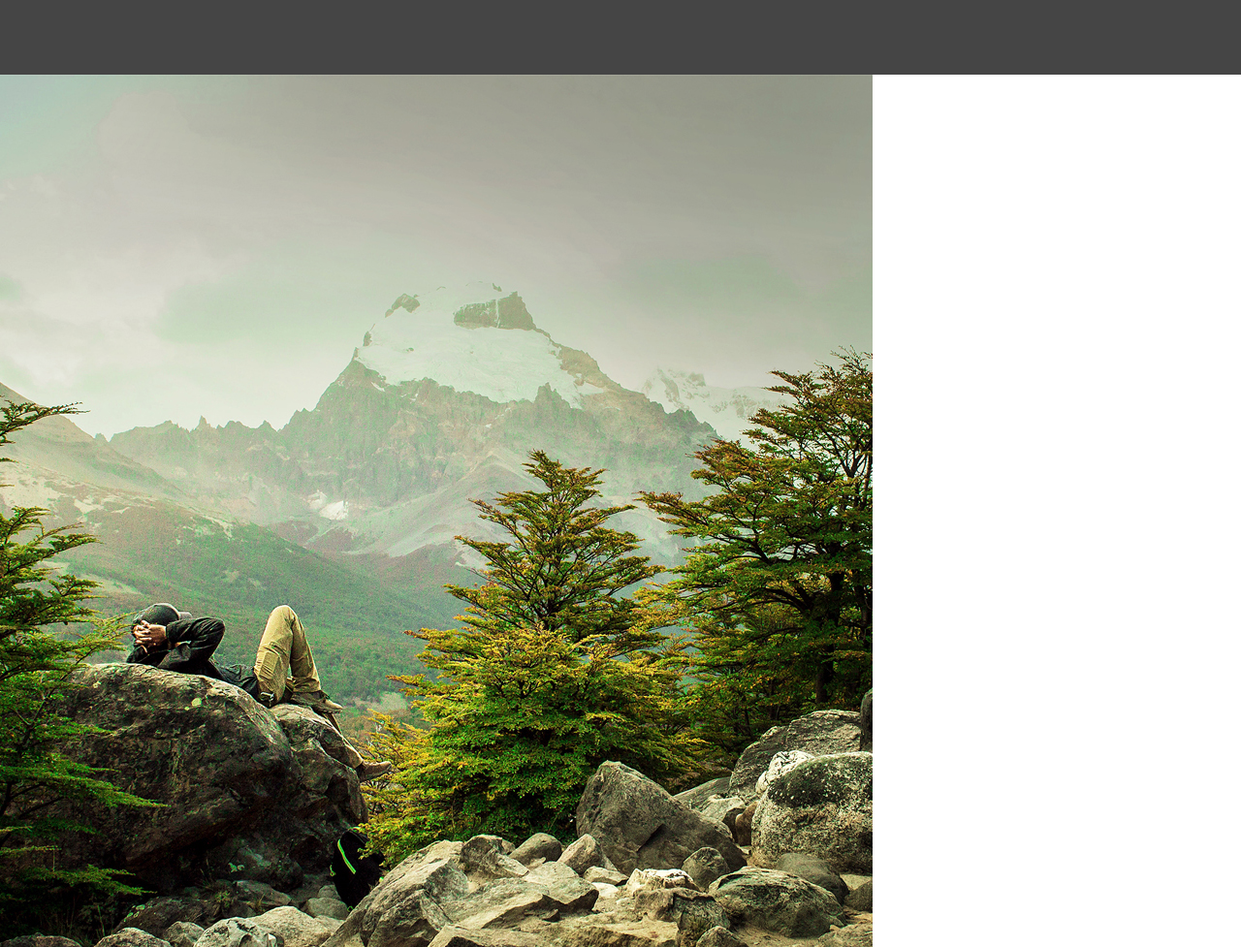
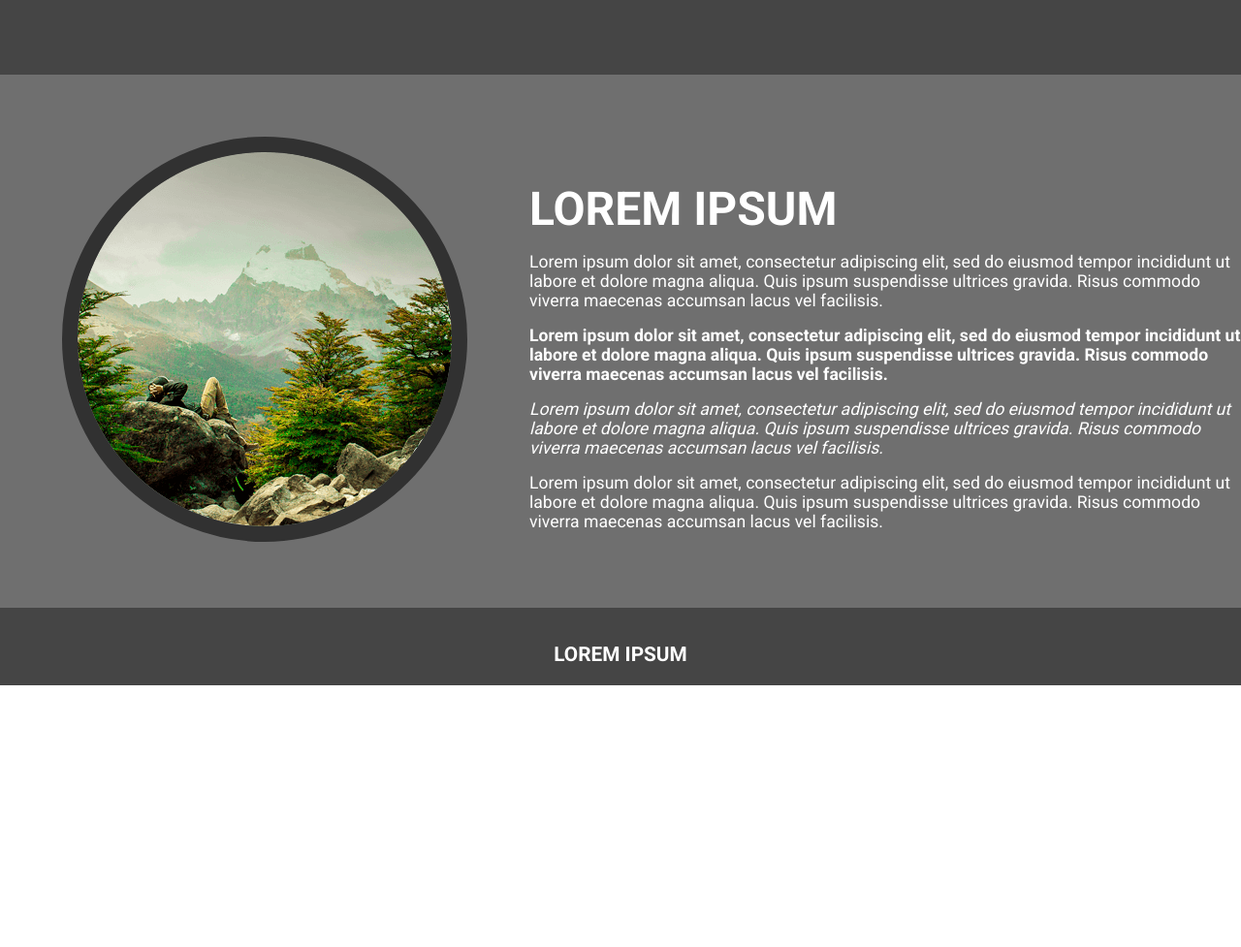
Before and after one commit to danielrodrigues2019/dotdigitalgroup, a plain HTML site: page index.html in a window 1280 px wide. Shown: the part 1492-2469 px from the top of the page at 97% size. After the commit the page ends 2199 px from the top, so only its background shows below. Drawn offline with Linux system fonts and the light colour scheme.

Commit message:
Atualizando o about e o footer

```diff
--- a/index.html
+++ b/index.html
@@ -58,7 +58,7 @@
 
   <div class="about">
     <div class="about-img">
-      <img src="./images/about.png" alt="Man in Nature" />
+      <img src="./images/circle.png" alt="Man in Nature" />
     </div>
     <div class="about-text">
       <h2>Lorem Ipsum</h2>
--- a/styles/responsive.css
+++ b/styles/responsive.css
@@ -30,6 +30,16 @@
   .gallery-card img {
     border: 0.7rem solid #6f6f6f;
   }
-  /*RESPONSIVE GALLERY*/
 
+  /*RESPONSIVE ABOUT*/
+
+  .about {
+    background: #6f6f6f;
+    align-items: center;
+  }
+  .about-img img {
+    border: 1rem solid #454545;
+    border-radius: 50%;
+    margin-top: 3rem;
+  }
 }
--- a/styles/style.css
+++ b/styles/style.css
@@ -32,7 +32,6 @@ body {
 }
 
 /*GALLERY*/
-
 .gallery {
   background: #454545;
   height: auto;
@@ -67,3 +66,49 @@ body {
   font-weight: 400;
   color: #fff;
 }
+
+/*ABOUT*/
+.about {
+  background: #6f6f6f;
+  height: auto;
+  display: flex;
+  align-items: center;
+}
+.about-img img {
+  border: 1.0rem solid #313131;
+  border-radius: 100%;
+  margin: 4rem 4rem;
+}
+.about-text h2{
+  font-size: 3rem;
+  font-weight: 700;
+  margin-top: 2rem;
+  text-transform: uppercase;
+  color: #fff;
+}
+.about-text p {
+  margin-top: 1rem;
+  font-size: 1.1rem;
+  color: #fff;
+}
+.about-text p:nth-child(3) {
+  font-weight: bold;
+}
+.about-text p:nth-child(4) {
+  font-style: italic;
+}
+
+footer {
+  height: 5rem;
+  display: flex;
+  justify-content: center;
+  align-items: center;
+  background-color: #454545;
+}
+footer h3 {
+  margin-top: 1rem;
+  font-size: 1.3rem;
+  font-weight: 700;
+  color: #fff;
+  text-transform: uppercase;
+}
```
Also changed, not shown: images/about.png (deleted), images/circle.png (added).
